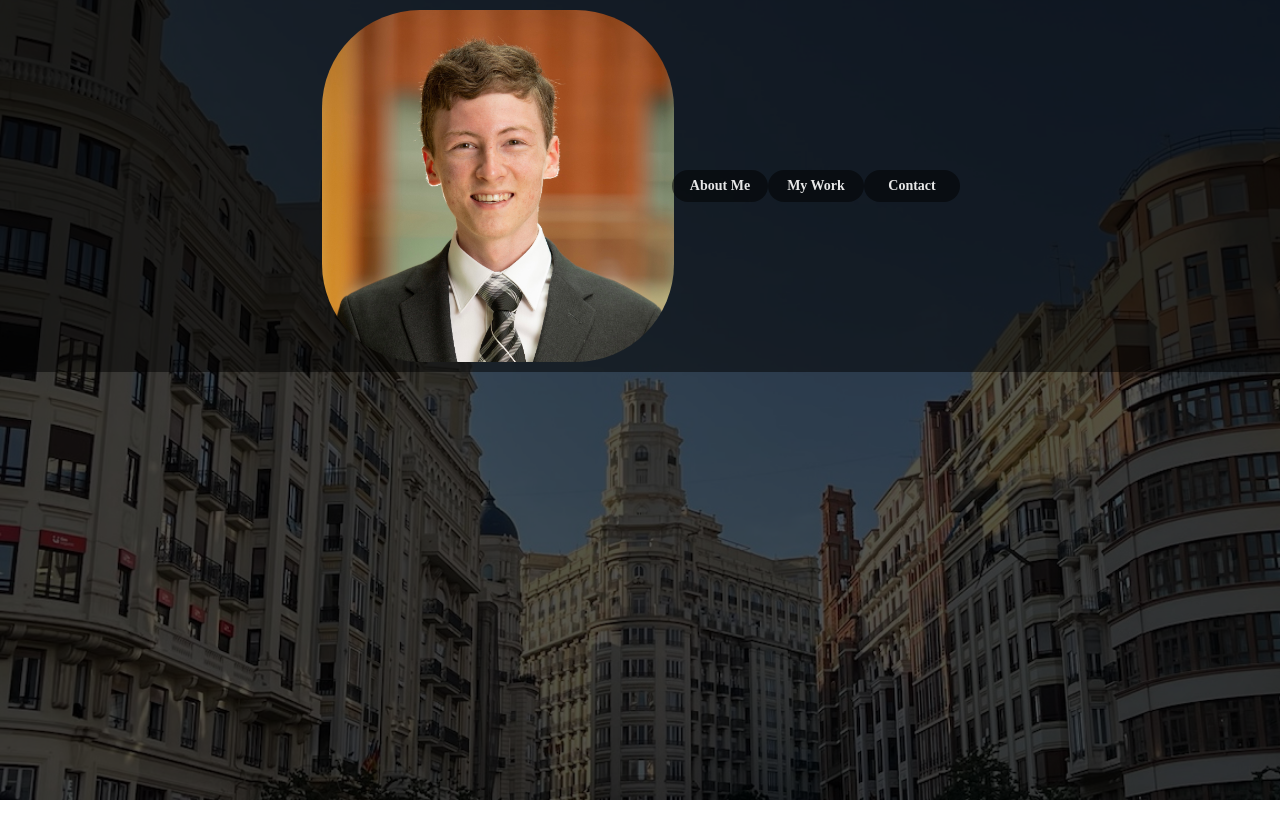
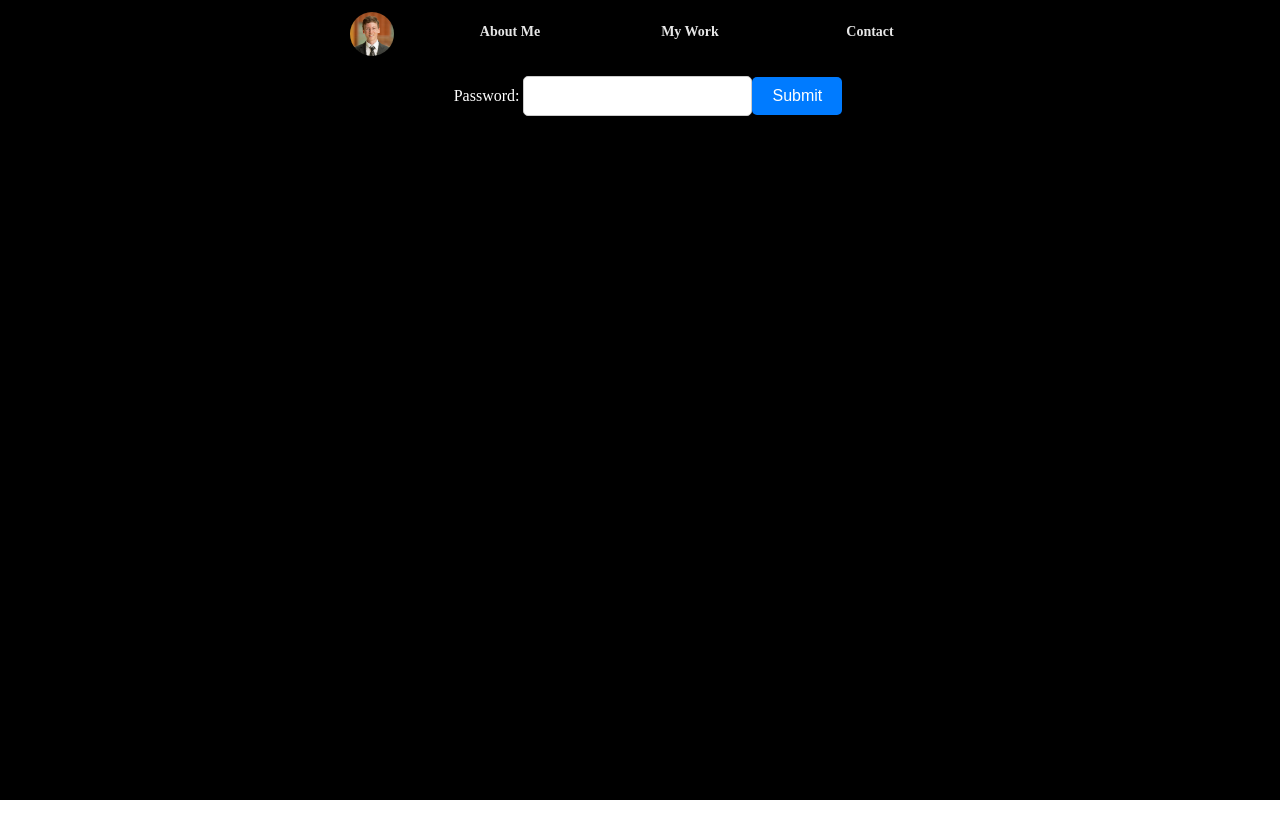
Before and after one commit to jorelm68/jorelm68.github.io, a React (Create React App) app: page /dev in a window 1280 px wide. Shown: the top 838 px of the page. Before the commit the page ends 800 px from the top, so only its background shows below. Built offline with nearby package versions, Linux system fonts and the light colour scheme.

Commit message:
Fancied up the unauth devScreen

```diff
--- a/src/data/redux/global.reducer.ts
+++ b/src/data/redux/global.reducer.ts
@@ -2,10 +2,12 @@ import { PayloadAction, createSlice } from "@reduxjs/toolkit";
 
 type GlobalReducer = {
   screen: string,
+  isAuthenticated: boolean,
 }
 
 const INITIAL_STATE: GlobalReducer = {
   screen: '',
+  isAuthenticated: false,
 };
 
 const authState = createSlice({
@@ -15,9 +17,12 @@ const authState = createSlice({
     setScreen: (state, action: PayloadAction<string>) => {
       state.screen = action.payload;
     },
+    setIsAuthenticated: (state, action: PayloadAction<boolean>) => {
+      state.isAuthenticated = action.payload;
+    },
   },
 });
 
-export const { setScreen } = authState.actions;
+export const { setScreen, setIsAuthenticated } = authState.actions;
 
 export default authState.reducer;
--- a/src/views/components/NavbarComponent.tsx
+++ b/src/views/components/NavbarComponent.tsx
@@ -46,6 +46,9 @@ const NavbarComponent = () => {
                         to="/"
                         style={{
                             fontSize: 0,
+                            width: '44px',
+                            height: '44px',
+                            margin: '2px',
                         }}
                         onMouseEnter={(e) => {
                             e.currentTarget.style.borderColor = 'white';
--- a/src/views/components/Page.tsx
+++ b/src/views/components/Page.tsx
@@ -1,17 +1,25 @@
-interface PageProps {
+import { HTMLAttributes } from "react";
+
+interface PageProps extends HTMLAttributes<HTMLDivElement> {
     children?: React.ReactNode;
 }
 
-export default function Page({ children }: PageProps) {
+export default function Page({ children, ...rest }: PageProps) {
     return (
-        <div className="container" style={{
+        <div {...rest} className="container" style={{
             position: 'absolute',
             display: 'flex',
+            flexDirection: 'column',
+            justifyContent: 'flex-start',
+            alignItems: 'center',
+            width: '100%',
+            height: '100%',
             top: 0,
             left: 0,
             margin: 0,
             padding: 8,
             paddingTop: 48 + 20 + 8,
+            ...rest.style,
         }}>
             {children}
         </div>
--- a/src/views/screens/DevScreen.tsx
+++ b/src/views/screens/DevScreen.tsx
@@ -1,9 +1,86 @@
-import { useEffect } from "react"
+import { useEffect, useState } from "react";
+import Page from "../components/Page";
+import { useDispatch } from "react-redux";
+import { setScreen } from "../../data/redux/global.reducer";
+import { useAppSelector } from "../../data/redux/hooks";
+import View from "../components/View";
 
 export default function DevScreen() {
+    const { isAuthenticated } = useAppSelector(state => state.global);
+
+    const dispatch = useDispatch();
+    useEffect(() => {
+        dispatch(setScreen('DevScreen'));
+    }, [dispatch]);
+
+    const [password, setPassword] = useState('');
+    const handleChangePassword = (event: React.ChangeEvent<HTMLInputElement>) => {
+        setPassword(event.target.value);
+    }
+
+    const handleSubmit = (event: React.FormEvent<HTMLFormElement>) => {
+        event.preventDefault();
+        console.log("Password submitted:", password);
+        // You can add logic to handle the password, e.g., authentication
+    }
+
+    const buttonStyle = {
+        padding: '10px 20px',
+        fontSize: '16px',
+        border: 'none',
+        borderRadius: '5px',
+        backgroundColor: '#007BFF',
+        color: '#FFFFFF',
+        cursor: 'pointer',
+        transition: 'background-color 0.3s',
+    };
+
+    const buttonHoverStyle = {
+        backgroundColor: '#0056b3',
+    };
+
     return (
-        <div>
-            <h1>Dev Screen</h1>
-        </div>
-    )
+        <Page>
+            <View style={{
+                display: 'flex',
+                flexDirection: 'column',
+                alignItems: 'center',
+                width: '100%',
+                height: '100%',
+            }}>
+                {!isAuthenticated && (
+                    <form onSubmit={handleSubmit}>
+                        <label htmlFor="password" style={{
+                            fontSize: '16px',
+                            marginBottom: '10px',
+                            color: 'white',
+                            marginRight: 4,
+                        }}>Password:</label>
+                        <input
+                            type="password"
+                            id="password"
+                            value={password}
+                            onChange={handleChangePassword}
+                            required
+                            style={{
+                                marginBottom: '10px',
+                                padding: '10px',
+                                fontSize: '16px',
+                                borderRadius: '5px',
+                                border: '1px solid #ccc',
+                            }}
+                        />
+                        <button
+                            type="submit"
+                            style={buttonStyle}
+                            onMouseOver={(e) => (e.currentTarget.style.backgroundColor = buttonHoverStyle.backgroundColor)}
+                            onMouseOut={(e) => (e.currentTarget.style.backgroundColor = buttonStyle.backgroundColor)}
+                        >
+                            Submit
+                        </button>
+                    </form>
+                )}
+            </View>
+        </Page>
+    );
 }
```
